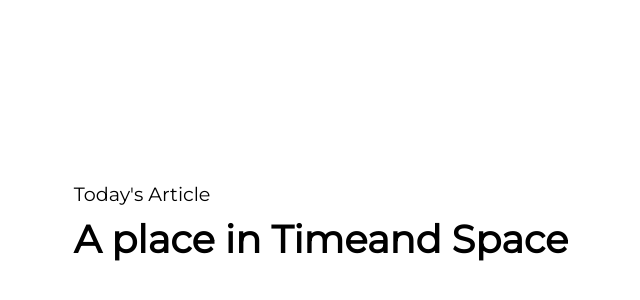
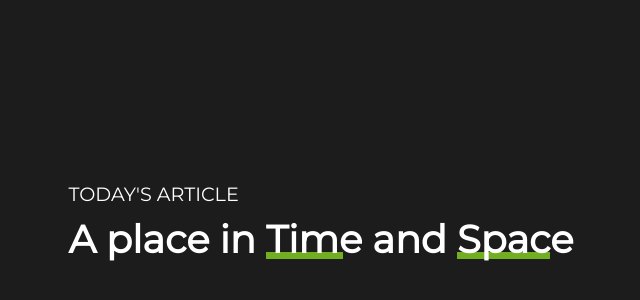
Before and after one commit to SAIDOU11/Layout-Design, a plain HTML site: page index.html in a window 1280 px wide. Shown: the part 174-474 px from the top of the page, without its empty margins (319-959 px from the left). Drawn offline with Linux system fonts and the light colour scheme.

Commit message:
dark mode

```diff
--- a/style.css
+++ b/style.css
@@ -9,6 +9,13 @@ body {
   font-family: "Montserrat", sans-serif;
   display: grid;
   place-content: center;
+  background: linear-gradient(
+    0deg,
+    rgba(34, 34, 34, 1) 32%,
+    rgba(28, 28, 28, 1) 32%,
+    rgba(28, 28, 28, 1) 100%
+  );
+  color: white;
 }
 
 h1 {
@@ -19,4 +26,31 @@ h1 {
 p {
   font-size: 1.2rem;
   margin-bottom: 0.5em;
+  text-transform: uppercase;
 }
+
+span {
+  position: relative;
+}
+
+span:before {
+  position: absolute;
+  content: "";
+  height: 0.2em;
+  width: 80%;
+  bottom: 0.1em;
+  z-index: -1;
+  background: #71ae21;
+}
+
+/*
+
+- White Space
+- Color
+- Contrast
+- Scale
+- Alignment
+- Typography
+- Visual Hierarchy
+
+*/
```
Also changed, not shown: index.html (+1 -1 lines).
